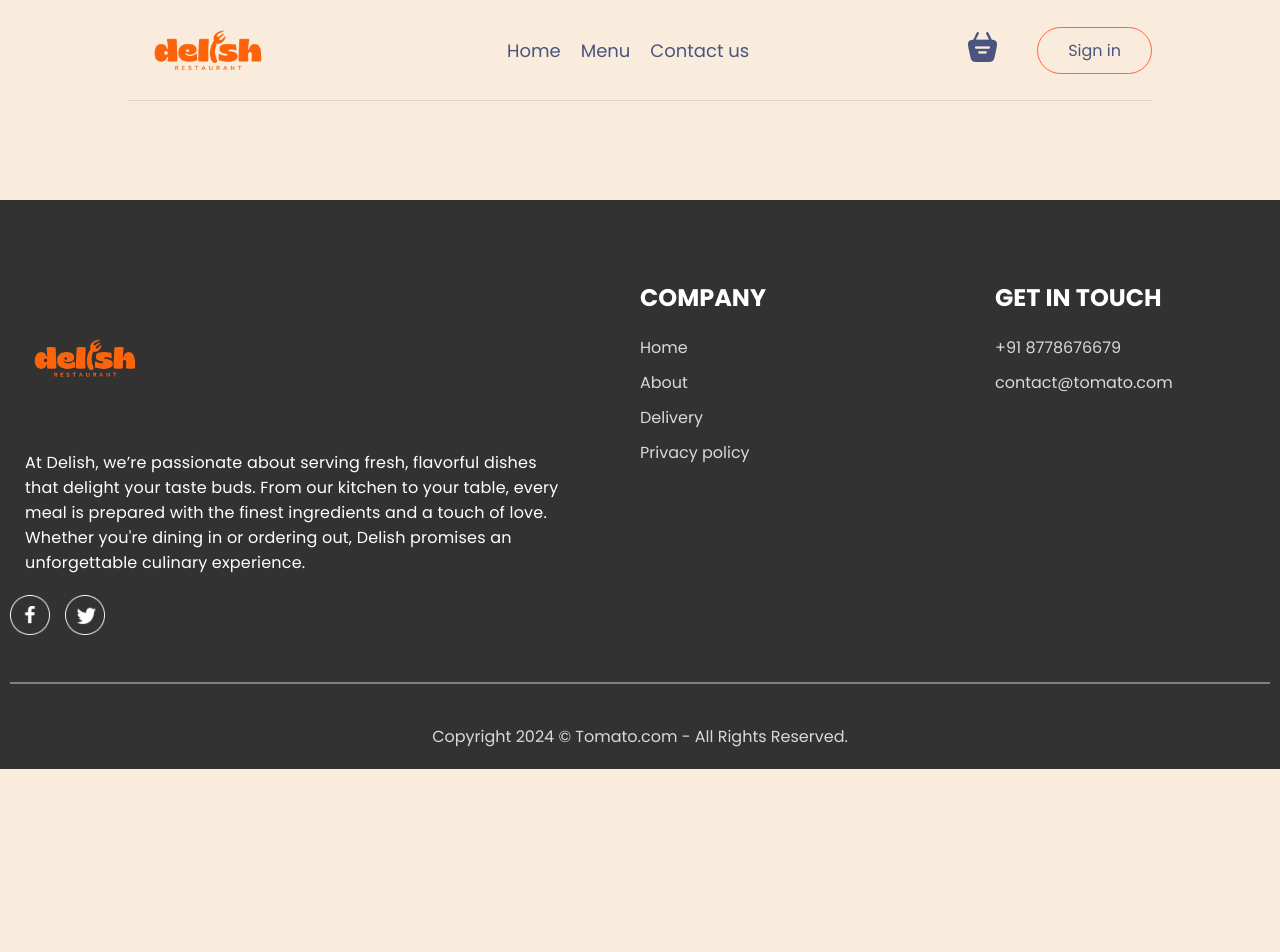
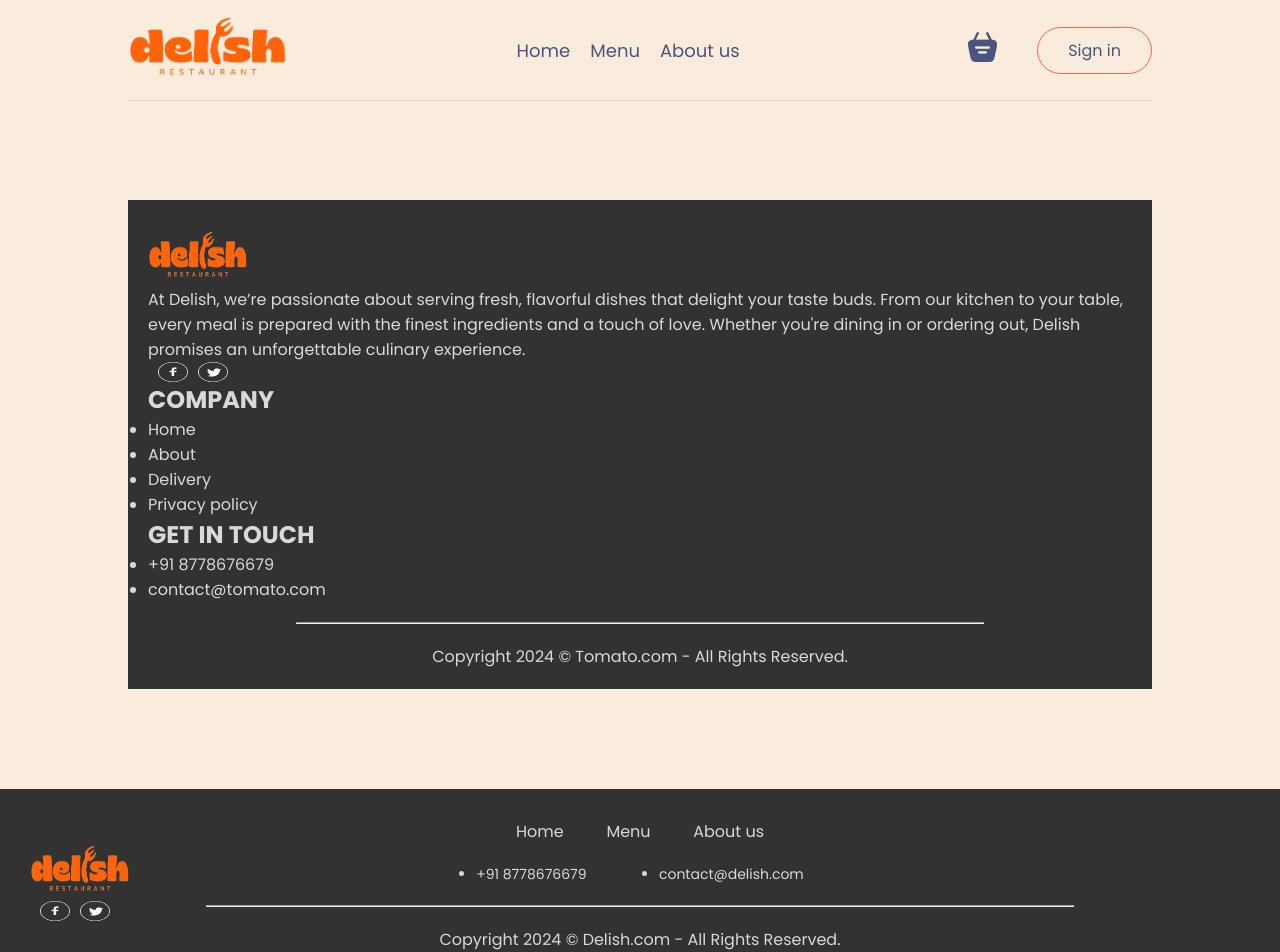
Before and after one commit to MSANTHOSHgg/Restaurant, a React (Create React App) app in the folder delish/: page /AboutUs in a window 1280 px wide. Shown: the top 952 px of the page. Before the commit the page ends 800 px from the top, so only its background shows below. Built offline with nearby package versions, Linux system fonts and the light colour scheme.

Commit message:
Footer Changed

```diff
--- a/delish/src/App.js
+++ b/delish/src/App.js
@@ -3,11 +3,12 @@ import React, { useState } from 'react'
 import Nav from './Component/Navigation/Nav'
 import Home from './pages/Home/Home'
 import { Route,Routes } from 'react-router-dom'
-import Footer from './pages/Footer/Footer'
 import Login from './Component/Login/Login'
 import CartItems from './pages/CartItems/CartItems'
 import CustomerDetails from './pages/CustomerDetails/CustomerDetails'
 import ExplorMenu from './pages/ExplorMenu/ExplorMenu'
+import { Footer } from './Component/Footer/Footer'
+import AboutUs from './pages/AboutUs/AboutUs'
 
 const App = () => {
   const [login,setlogin]=useState(false)
@@ -23,12 +24,12 @@ const App = () => {
         <Route path='/' element={<Home menu={menu} setmenu={setmenu}/>}/>
         <Route path='/Cart' element={<CartItems/>}/>
         <Route path='/Menu' element={<ExplorMenu />}/>
-        <Route path='/Menu' element={<Footer/>}/>
+        <Route path='/AboutUs' element={<AboutUs/>}/>
         <Route path='/Profile' element={<CustomerDetails/>}/>
         </Routes>
 
     </div>
-    <Footer/>
+    <Footer menu={menu} setmenu={setmenu}/>
    </>
   )
 }
--- /dev/null
+++ b/delish/src/Component/Footer/Footer.css
@@ -0,0 +1,57 @@
+.footer{
+    color: #d9d9d9;
+    background-color: #323232;
+    display: flex;
+    flex-direction: column;
+    align-items: center;
+    gap: 20px;
+    padding: 20px 20px;
+    padding-top: 30px;
+    margin-top: 100px;
+}
+.footer-container{
+    width: 20%;
+}
+.footer-menu{
+    display: flex;
+    justify-content: space-between;
+}
+.footer-left{
+    position: absolute;
+    left: 30px;
+    width: 100px;
+    margin-top: 25px;
+}
+.footer-logo{
+    width: 100px;
+    height: 50px;
+}
+.footer-social-icons{
+    gap: 10px;
+    width: 70px;
+    margin-left: 10px;
+    display: flex;
+}
+.footer-social-icons img{
+    width: 30px;
+    height: 20px;
+    cursor: pointer;
+}
+.footer-content-contact{
+    font-size: 14px;
+    width: 400px;
+}
+.footer-content-contact ul{
+    display: flex;
+    justify-content: space-around;
+}
+hr{
+    width: 70%;
+}
+span:hover{
+    color: tomato;
+}
+
+.active{
+    border-bottom: 2px solid tomato;
+}
--- /dev/null
+++ b/delish/src/Component/Footer/Footer.js
@@ -0,0 +1,34 @@
+import React from 'react'
+import { Link } from 'react-router-dom';
+import { assets } from '../../assets/assets'
+import './Footer.css';
+
+export const Footer = ({ menu, setmenu }) => {
+    return (
+        <div className='footer'>
+            <div className='footer-left'>
+                <img className='footer-logo' src={assets.logo} />
+                <div className='footer-social-icons'>
+                    <img src={assets.facebook_icon} />
+                    <img src={assets.twitter_icon} />
+                </div>
+            </div>
+            <div className='footer-container'>
+                <ul className='footer-menu'>
+                    <span><Link to='/' onClick={() => setmenu("Home")} className={menu === "http://localhost:3000/" ? "active" : ""}>Home</Link></span>
+                    <span><Link to='/Menu' onClick={() => setmenu("Menu")} className={menu === "http://localhost:3000/Menu" ? "active" : ""}>Menu</Link></span>
+                    <span><Link to='/AboutUs' onClick={() => setmenu("AboutUs")} className={menu === "http://localhost:3000/AboutUs" ? "active" : ""}>About us</Link></span>
+                </ul>
+            </div>
+
+            <div className='footer-content-contact'>
+                <ul>
+                    <li>+91 8778676679</li>
+                    <li>contact@delish.com</li>
+                </ul>
+            </div>
+            <hr />
+            <p className='footer-copyright'>Copyright 2024 &copy; Delish.com - All Rights Reserved.</p>
+        </div>
+    )
+}
--- a/delish/src/Component/Navigation/Nav.js
+++ b/delish/src/Component/Navigation/Nav.js
@@ -25,7 +25,7 @@ const Nav = ({ setlogin, isLogged ,menu,setmenu}) => {
       <ul className='navbar-menu'>
         <span><Link to='/' onClick={() => setmenu("Home")} className={menu === "http://localhost:3000/" ? "active" : ""}>Home</Link></span>
         <span><Link to='/Menu' onClick={() => setmenu("Menu")} className={menu === "http://localhost:3000/Menu" ? "active" : ""}>Menu</Link></span>
-        <span><Link to='/footer' onClick={() => setmenu("footer")} className={menu === "http://localhost:3000/footer" ? "active" : ""}>Contact us</Link></span>
+        <span><Link to='/AboutUs' onClick={() => setmenu("AboutUs")} className={menu === "http://localhost:3000/AboutUs" ? "active" : ""}>About us</Link></span>
       </ul>
       <div className='navbar-right'>
         <div className='navbar-search-icon'>
--- a/delish/src/pages/Footer/Footer.css
+++ b/delish/src/pages/AboutUs/AboutUs.css
@@ -5,8 +5,8 @@
     flex-direction: column;
     align-items: center;
     gap: 20px;
-    padding: 20px 10px;
-    padding-top: 80px;
+    padding: 20px 20px;
+    padding-top: 30px;
     margin-top: 100px;
 }
 .footer-content{
--- a/delish/src/pages/Footer/Footer.js
+++ b/delish/src/pages/AboutUs/AboutUs.js
@@ -1,7 +1,7 @@
 import React from 'react'
-import './Footer.css'
+// import './AboutUs.css'
 import { assets } from '../../assets/assets'
-const Footer = () => {
+const AboutUs = () => {
   return (
 
     <div className='footer' id='footer'>
@@ -37,4 +37,4 @@ const Footer = () => {
   )
 }
 
-export default Footer
+export default AboutUs
```
Also changed, not shown: delish/src/assets/Restaurant_logo.png.
